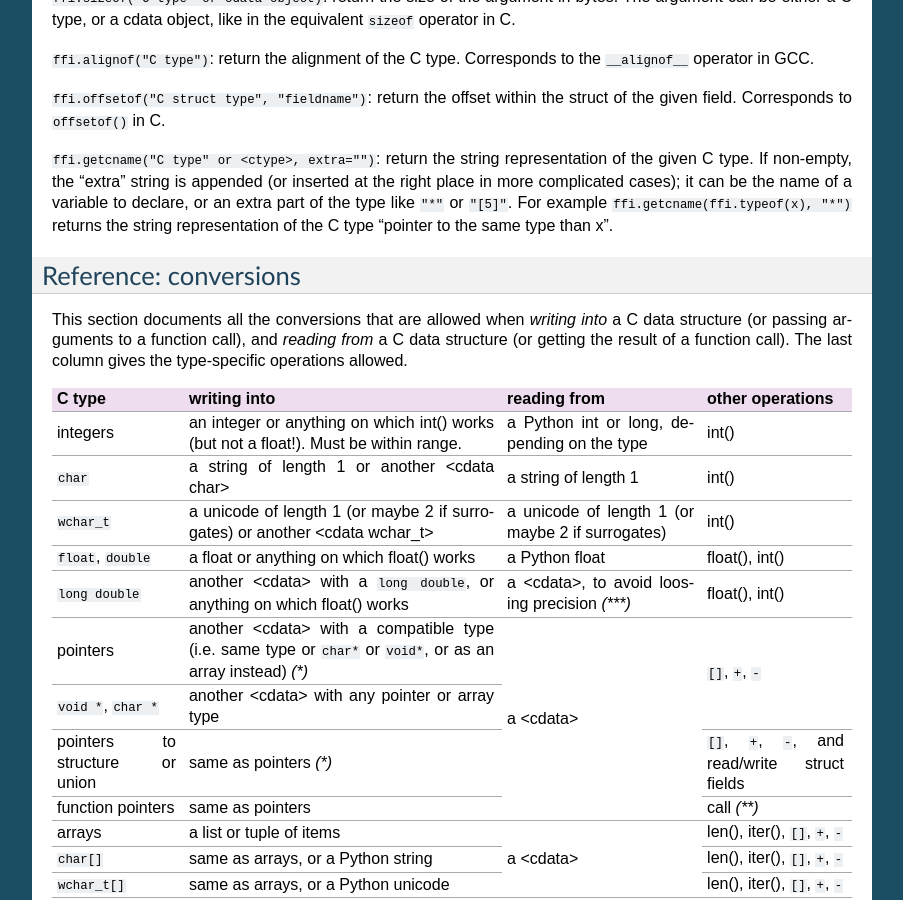
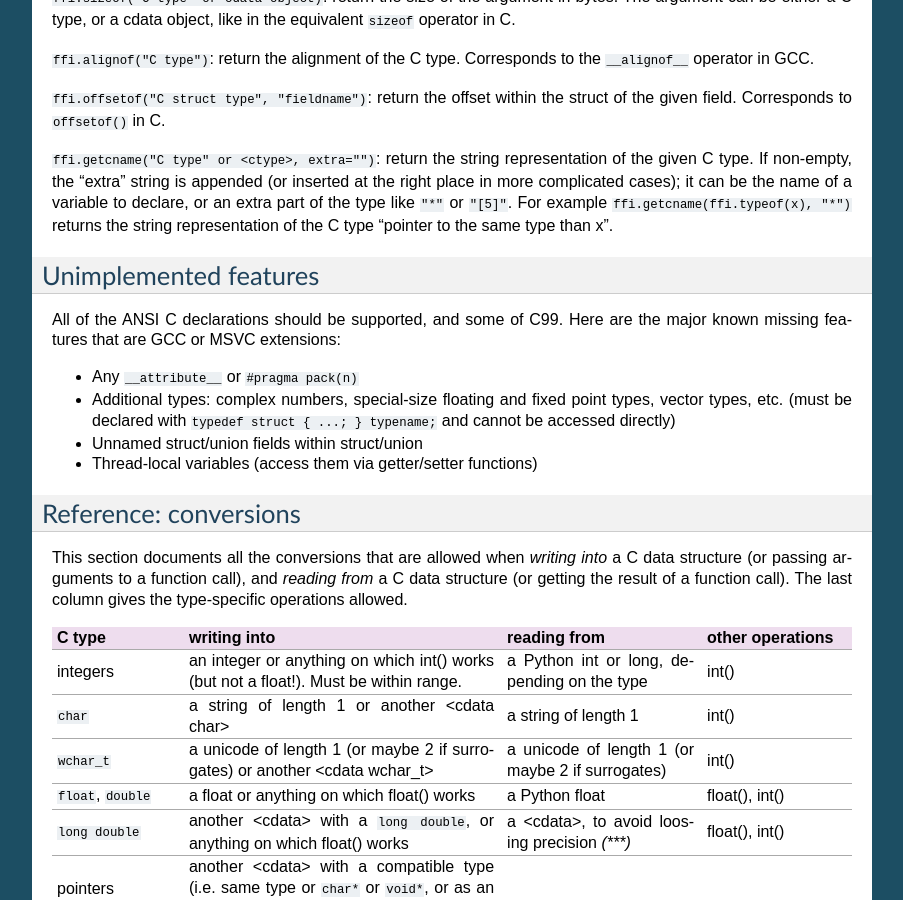
Before and after one commit to tharvik/cffi, a Sphinx documentation site: the page built from doc/source/index.rst, in a window 1280 px wide and 900 px high, scrolled down 12353 px. Shown: the whole window, without its empty margins (198-1101 px from the left). Built offline with Sphinx 7.4.7, drawn with Linux system fonts in a browser that asks for light colours; some of the changed text lies outside the part shown.

Commit message:
Unimplemented features

```diff
--- a/doc/source/index.rst
+++ b/doc/source/index.rst
@@ -902,6 +902,24 @@ like ``"*"`` or ``"[5]"``.  For example
 of the C type "pointer to the same type than x".
 
 
+Unimplemented features
+----------------------
+
+All of the ANSI C declarations should be supported, and some of C99.
+Here are the major known missing features that are GCC or MSVC
+extensions:
+
+* Any ``__attribute__`` or ``#pragma pack(n)``
+
+* Additional types: complex numbers, special-size floating and
+  fixed point types, vector types, etc. (must be declared with
+  ``typedef struct { ...; } typename;`` and cannot be accessed directly)
+
+* Unnamed struct/union fields within struct/union
+
+* Thread-local variables (access them via getter/setter functions)
+
+
 Reference: conversions
 ----------------------
 
```
